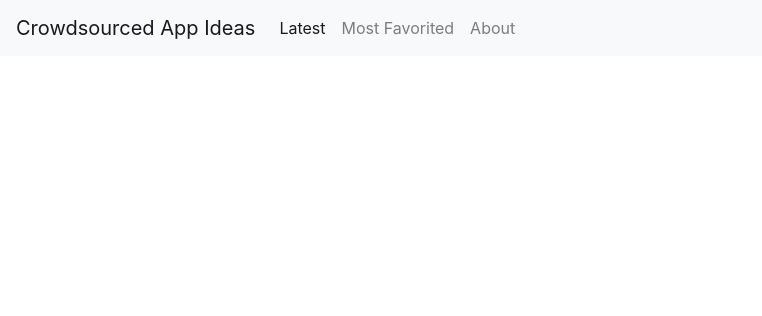
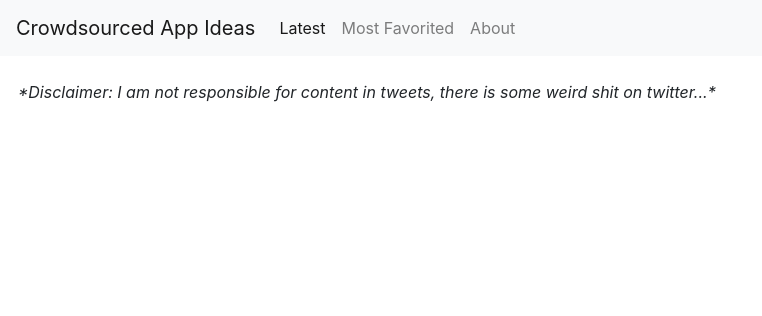
Before and after one commit to NicholasJCole/twitter_app_ideas, a Flask app: template app/templates/base.html in a window 1280 px wide. Shown: the top 316 px of the page, without its empty margins (0-762 px from the left). Run offline with Flask 2, Linux system fonts and the light colour scheme; the template is opened without the code that fills it, so the values that code supplies are empty; some libraries are stand-ins or nearby versions.

Commit message:
more html updates

```diff
--- a/app/templates/base.html
+++ b/app/templates/base.html
@@ -27,6 +27,10 @@
             </ul>
           </div>
         </nav>
+        <br>
+        <i>&nbsp;&nbsp;&nbsp;&nbsp;*Disclaimer: I am not responsible for content in tweets, there is some weird shit on twitter...*</i>
+        <br>
+        <br>
         {% block content %}{% endblock %}
         <script src="https://code.jquery.com/jquery-3.3.1.slim.min.js" integrity="sha384-q8i/X+965DzO0rT7abK41JStQIAqVgRVzpbzo5smXKp4YfRvH+8abtTE1Pi6jizo" crossorigin="anonymous"></script>
         <script src="https://cdnjs.cloudflare.com/ajax/libs/popper.js/1.14.7/umd/popper.min.js" integrity="sha384-UO2eT0CpHqdSJQ6hJty5KVphtPhzWj9WO1clHTMGa3JDZwrnQq4sF86dIHNDz0W1" crossorigin="anonymous"></script>
```
